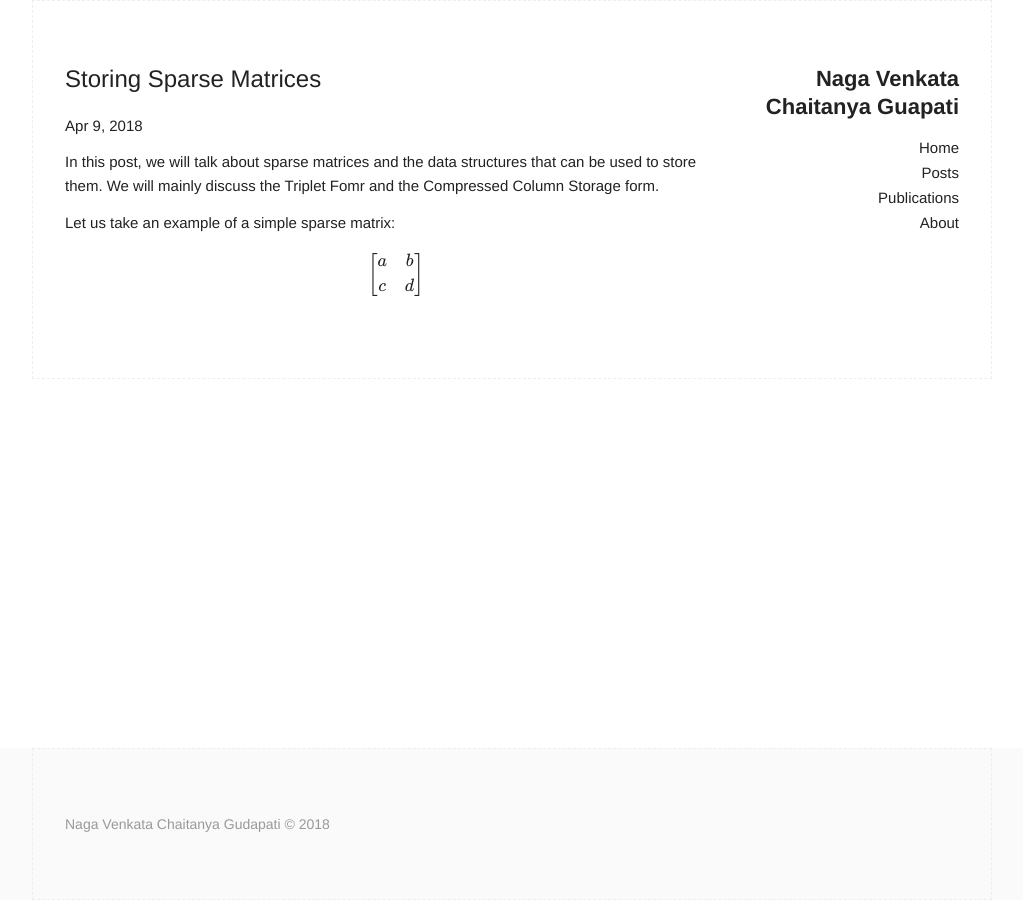
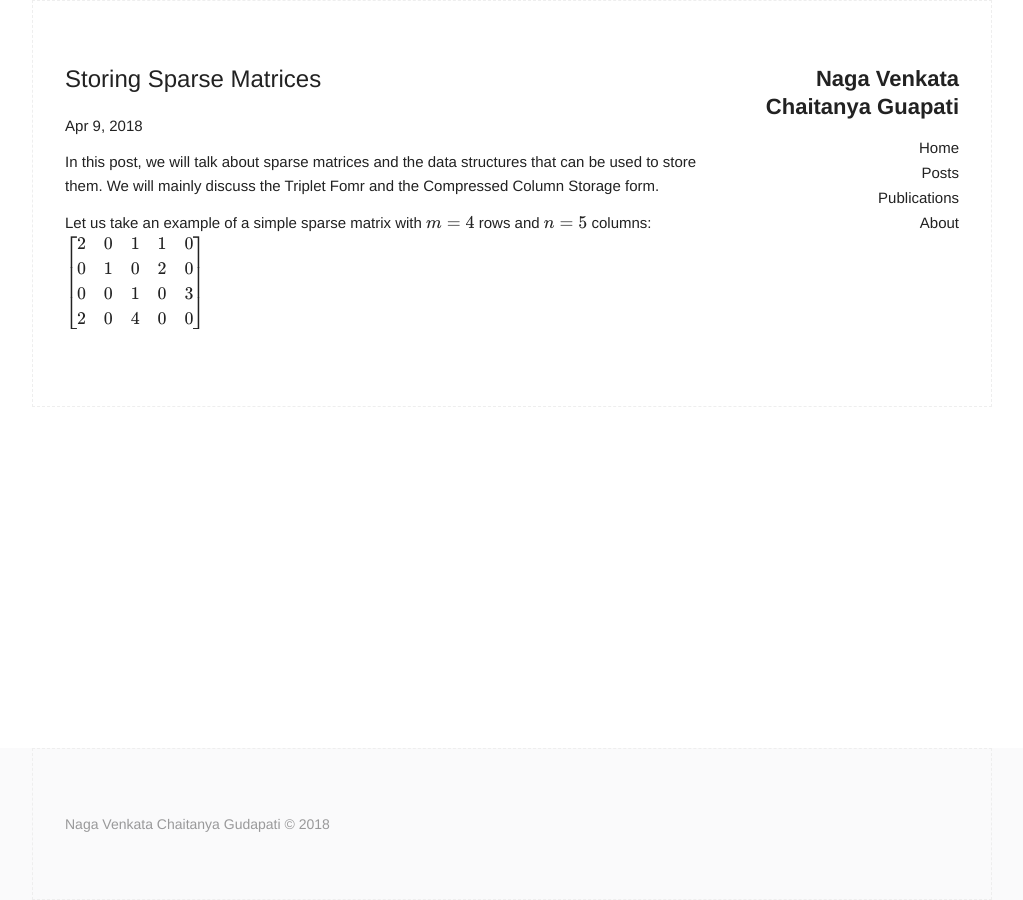
Before and after one commit to CGudapati/cgudapati.github.io, a Jekyll site: the page built from _posts/2018-04-09-Storing-Sparse-Matrices.markdown, in a window 1280 px wide. Shown: the whole page, without its empty margins (128-1151 px from the left). Built offline with Jekyll 4.4.1, drawn with Linux system fonts in a browser that asks for light colours; Markdown is read by kramdown in place of the engine named in the settings; formulas are drawn with MathJax 3.

Commit message:
added mathjax

```diff
--- a/_config.yml
+++ b/_config.yml
@@ -18,7 +18,7 @@ url: "http://cgudapati.com" # the base hostname & protocol for your site
 #github_username:  wild-flame
 
 # Build settings
-markdown: maruku
+markdown: kramdown
 kramdown:
   input: GFM
 
--- a/_posts/2018-04-09-Storing-Sparse-Matrices.markdown
+++ b/_posts/2018-04-09-Storing-Sparse-Matrices.markdown
@@ -7,8 +7,7 @@ use_math: true
 ---
 In this post, we will talk about sparse matrices and the data structures that can be used to store them. We will mainly discuss the Triplet Fomr and the Compressed Column Storage form.
 
-Let us take an example of a simple sparse matrix:
-
+Let us take an example of a simple sparse matrix with $m = 4$ rows  and $n = 5$ columns:
 $$
-   \begin{bmatrix}a & b\\c & d\end{bmatrix}
+   \begin{bmatrix}2 & 0 & 1& 1 & 0\\0  & 1 & 0 & 2 &0\\0 &0 &1 &0 &3\\2 &0 &4  &0 &0\end{bmatrix}
 $$
```
